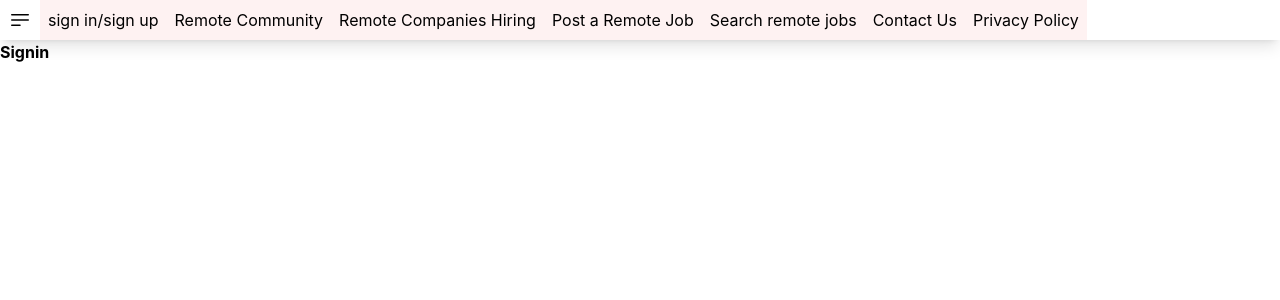
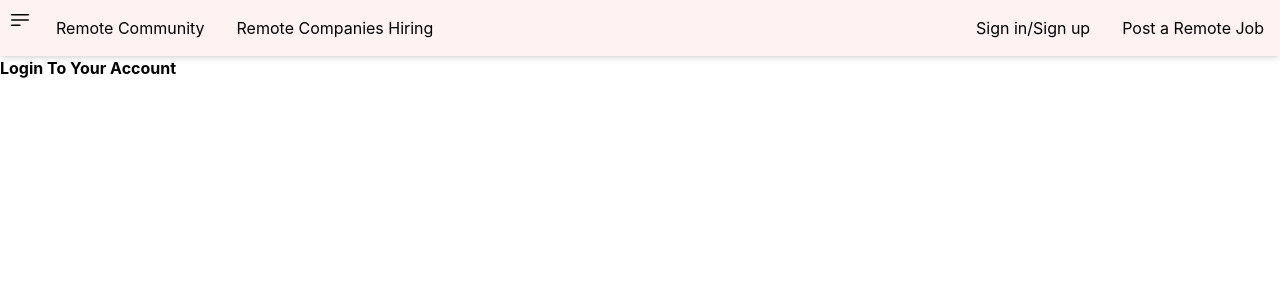
Before and after one commit to kalburgimanjunath/indian-remote-work-app, a Next.js app: page /signin in a window 1280 px wide. Shown: the top 300 px of the page. Built offline with nearby package versions, Linux system fonts and the light colour scheme.

Commit message:
2 files modified

```diff
--- a/components/navbar.js
+++ b/components/navbar.js
@@ -1,16 +1,25 @@
 // import Link from '@next/Link';
 export default function Navbar() {
-  const navitems = [
-    { title: 'sign in/sign up', link: './signin' },
+  const navitems1 = [
+    // { title: 'sign in/sign up', link: './signin' },
     { title: 'Remote Community', link: './remotecommunity' },
     { title: 'Remote Companies Hiring', link: './remotecompanies' },
+    // { title: 'Post a Remote Job', link: './postjob' },
+    // { title: 'Search remote jobs', link: './' },
+    // { title: 'Contact Us', link: './contactus' },
+    // { title: 'Privacy Policy', link: './privacypolicy' },
+  ];
+  const navitems2 = [
+    { title: 'Sign in/Sign up', link: './signin' },
+    // { title: 'Remote Community', link: './remotecommunity' },
+    // { title: 'Remote Companies Hiring', link: './remotecompanies' },
     { title: 'Post a Remote Job', link: './postjob' },
-    { title: 'Search remote jobs', link: './' },
-    { title: 'Contact Us', link: './contactus' },
-    { title: 'Privacy Policy', link: './privacypolicy' },
+    // { title: 'Search remote jobs', link: './' },
+    // { title: 'Contact Us', link: './contactus' },
+    // { title: 'Privacy Policy', link: './privacypolicy' },
   ];
   return (
-    <div className="flex shadow-lg sticky top-0 left-0">
+    <div className="flex shadow-md sticky top-0 left-0 bg-red-50">
       <div>
         <div className="p-2">
           <svg
@@ -29,14 +38,28 @@ export default function Navbar() {
           </svg>
         </div>
       </div>
-      {navitems &&
-        navitems.map((item) => {
-          return (
-            <div className="bg-red-50 hover:bg-red-100 p-2">
-              <a href={item.link}>{item.title}</a>
-            </div>
-          );
-        })}
+      <div className="flex justify-between w-full">
+        <div className="flex">
+          {navitems1 &&
+            navitems1.map((item) => {
+              return (
+                <div className="bg-red-50 hover:bg-red-100 p-4">
+                  <a href={item.link}>{item.title}</a>
+                </div>
+              );
+            })}
+        </div>
+        <div className="flex">
+          {navitems2 &&
+            navitems2.map((item) => {
+              return (
+                <div className="bg-red-50 hover:bg-red-100 p-4">
+                  <a href={item.link}>{item.title}</a>
+                </div>
+              );
+            })}
+        </div>
+      </div>
     </div>
   );
 }
--- a/pages/signin.js
+++ b/pages/signin.js
@@ -1,3 +1,7 @@
 export default function Signin() {
-  return <div className="font-bold">Signin</div>;
+  return (
+    <div className="font-bold">
+      <h1>Login To Your Account</h1>
+    </div>
+  );
 }
```
